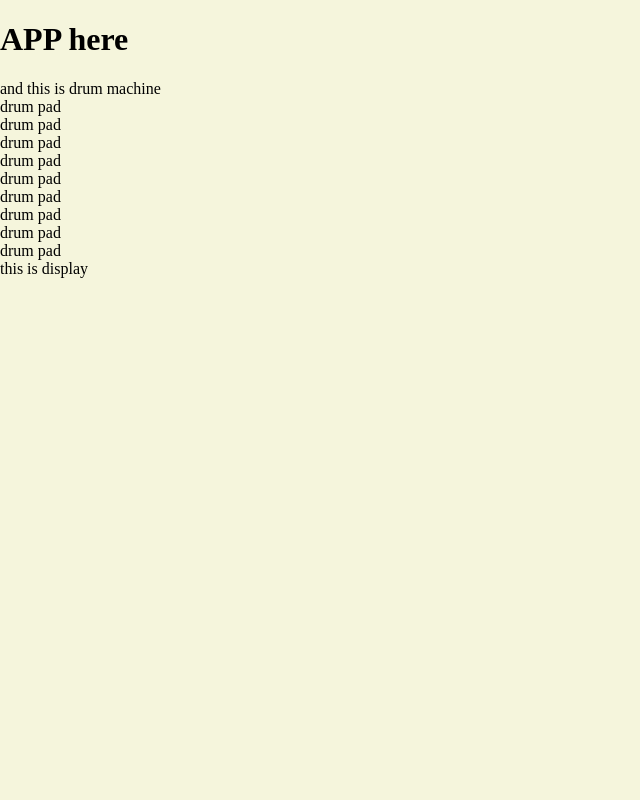
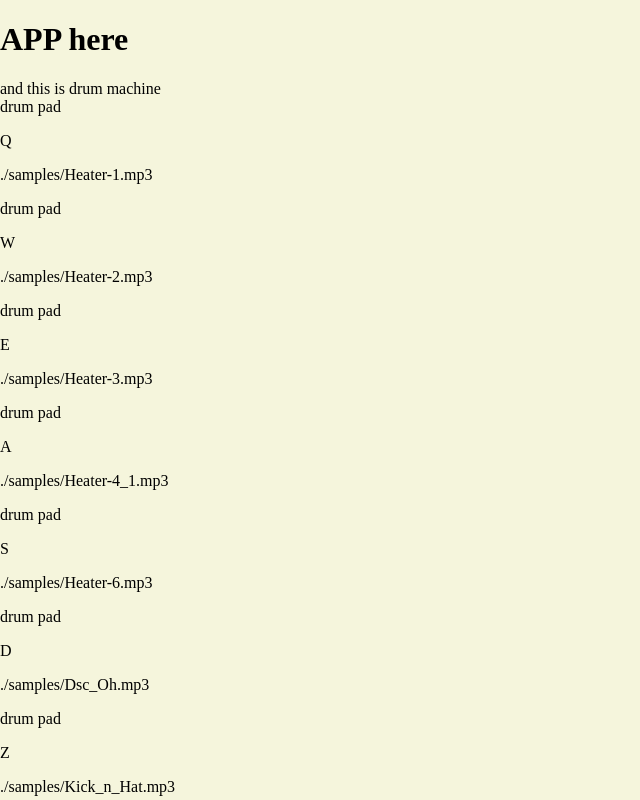
Before and after one commit to markoter/drum_machine, a React (Create React App) app: page / in a window 1280 px wide. Shown: the top 800 px of the page, without its empty margins (0-640 px from the left). Built offline with nearby package versions, Linux system fonts and the light colour scheme.

Commit message:
generate pads from list of objects

```diff
--- a/src/DrumMachine.js
+++ b/src/DrumMachine.js
@@ -3,29 +3,63 @@ import Display from "./Display";
 import Pad from "./Pad";
 
 const DrumMachine = () => {
-    const padID = [0,1,2,3,4,5,6,7,8]
-    const samples =  [
+    const samples = [
         {
-            name: "Heater 1",
+            name: "Heater_1",
             src: "./samples/Heater-1.mp3",
             key: "Q"
         },
-
-        ]
+        {
+            name: "Heater_2",
+            src: "./samples/Heater-2.mp3",
+            key: "W"
+        },
+        {
+            name: "Heater_3",
+            src: "./samples/Heater-3.mp3",
+            key: "E"
+        },
+        {
+            name: "Heater_4",
+            src: "./samples/Heater-4_1.mp3",
+            key: "A"
+        },
+        {
+            name: "Clap",
+            src: "./samples/Heater-6.mp3",
+            key: "S"
+        },
+        {
+            name: "Open-HH",
+            src: "./samples/Dsc_Oh.mp3",
+            key: "D"
+        },
+        {
+            name: "Kick-n'-Hat",
+            src: "./samples/Kick_n_Hat.mp3",
+            key: "Z"
+        },
+        {
+            name: "Kick",
+            src: "./samples/RP4_KICK_1.mp3",
+            key: "X"
+        },
+        {
+            name: "Closed-HH",
+            src: "./samples/Cev_H2.mp3",
+            key: "C"
+        }
+    ]
 
 
     return (
         <div id="drum-machine">
             and this is drum machine
-            <Pad />
-            <Pad />
-            <Pad />
-            <Pad />
-            <Pad />
-            <Pad />
-            <Pad />
-            <Pad />
-            <Pad />
+            {
+                samples.map((sample) => (
+                    <Pad key={sample.name} id={sample.name} sampleSrc={sample.src} keySelect={sample.key}/>
+                ))
+            }
             <Display />
         </div>
     )
--- a/src/Pad.js
+++ b/src/Pad.js
@@ -1,9 +1,12 @@
 import React from "react";
 
-const Pad = () => {
+const Pad = (props) => {
+    const {id, sampleSrc, keySelect} = props
     return (
-        <div className="drum-pad">
+        <div id={id} className="drum-pad">
             drum pad
+            <p>{keySelect}</p>
+            <p>{sampleSrc}</p>
         </div>
     )
 }
```
